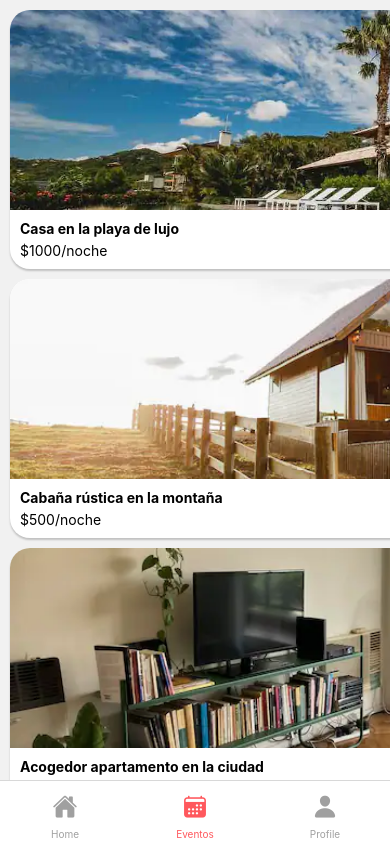
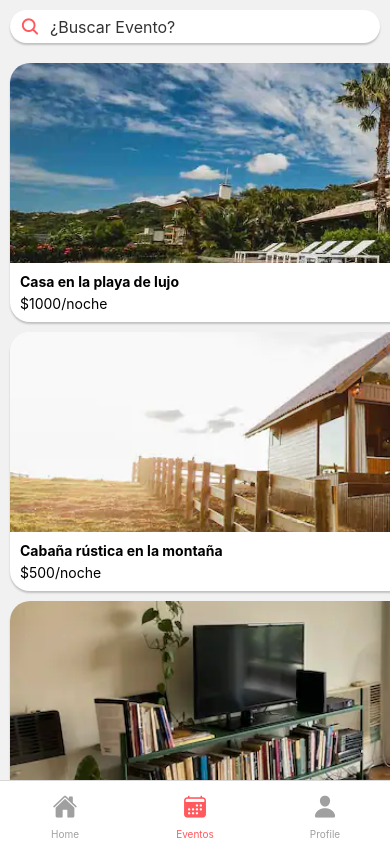
Before and after one commit to zavolukadg/pilis-fswd-mod5-ZAVOLUK-GRIOT-RAMOS, a React Native app: screen /Eventos in a window 390 px wide. Built offline with nearby package versions, Linux system fonts and the light colour scheme; no server answers.

Commit message:
Estructura Inicial Completa

```diff
--- a/App.js
+++ b/App.js
@@ -7,6 +7,7 @@ import { ProfileScreen } from './src/screens/profile/ProfileScreen'
 import { EventsListScreen } from './src/screens/events-list/EventsListScreen'
 import { Ionicons,FontAwesome } from '@expo/vector-icons'
 import { COLORS, SPACING } from './src/utils/theme'
+import { UserProvider } from './src/context/UserContext'
 
 const Tab = createBottomTabNavigator()
 
@@ -33,6 +34,7 @@ const screenOptions = ({ route }) => {
 export default function App () {
   return (
     <>
+      <UserProvider>
         <NavigationContainer>
           <Tab.Navigator screenOptions={screenOptions}>
             <Tab.Screen name='Home' component={HomeScreen} />
@@ -41,6 +43,7 @@ export default function App () {
           </Tab.Navigator>
         </NavigationContainer>
         <StatusBar style='auto' />
+      </UserProvider>
     </>
   )
 }
--- /dev/null
+++ b/src/api/api.js
@@ -0,0 +1,6 @@
+const API_VERSION_NUMBER = 1
+
+export const api = {
+  server: '', // completa con api server
+  apiVersion: `/api/v${API_VERSION_NUMBER}`
+}
--- /dev/null
+++ b/src/api/events.service.js
@@ -0,0 +1,11 @@
+import { api } from './api'
+const SERVICE_ENDPOINT = `${api.server + api.apiVersion}/events`
+
+export const getEventsList = async () => {
+  try {
+    const response = await fetch(SERVICE_ENDPOINT)
+    return response.json()
+  } catch {
+    throw new Error('could not fetch events from server')
+  }
+}
--- /dev/null
+++ b/src/components/search-bar/SearchBar.jsx
@@ -0,0 +1,19 @@
+import React from 'react'
+import { TextInput, View } from 'react-native'
+import { styles } from './SearchBar.styles'
+import { Ionicons } from '@expo/vector-icons'
+import { COLORS } from '../../utils/theme'
+
+export const SearchBar = ({ handleSearch, searchQuery }) => {
+  return (
+    <View style={styles.searchContainer}>
+      <Ionicons name='search' size={20} color={COLORS.primary} />
+      <TextInput
+        placeholder='¿Buscar Evento?'
+        style={styles.searchInput}
+        onChangeText={handleSearch}
+        value={searchQuery}
+      />
+    </View>
+  )
+}
--- /dev/null
+++ b/src/components/search-bar/SearchBar.styles.js
@@ -0,0 +1,25 @@
+import { StyleSheet } from 'react-native'
+import { COLORS } from '../../utils/theme'
+
+export const styles = StyleSheet.create({
+  searchContainer: {
+    flexDirection: 'row',
+    alignItems: 'center',
+    backgroundColor: COLORS.white,
+    borderRadius: 20,
+    margin: 10,
+    paddingVertical: 5,
+    paddingHorizontal: 10,
+    elevation: 3,
+    shadowColor: '#000',
+    shadowOffset: { width: 0, height: 2 },
+    shadowOpacity: 0.2,
+    shadowRadius: 2
+  },
+  searchInput: {
+    flex: 1,
+    marginLeft: 10,
+    fontSize: 16,
+    color: '#333'
+  }
+})
--- /dev/null
+++ b/src/context/UserContext.js
@@ -0,0 +1,13 @@
+import { createContext, useState } from 'react'
+
+export const UserContext = createContext({
+  currentUser: {},
+  setCurrentUser: () => {}
+})
+
+export const UserProvider = ({ children }) => {
+  const [currentUser, setCurrentUser] = useState(null)
+  const value = { currentUser, setCurrentUser }
+
+  return <UserContext.Provider value={value}>{children}</UserContext.Provider>
+}
--- a/src/screens/events-list/EventsListScreen.jsx
+++ b/src/screens/events-list/EventsListScreen.jsx
@@ -1,7 +1,9 @@
-import React from 'react'
+import React, { useState, useEffect } from 'react'
 import { View, Text, SafeAreaView, FlatList, Pressable, Image } from 'react-native'
 import { styles } from './EventsListScreen.styles'
 import { data } from '../../api/data'
+import { SearchBar } from '../../components/search-bar/SearchBar'
+import { getEventsList } from '../../api/events.service'
 
 const evento = ({ item }) => (
   <Pressable onPress={() => console.warn(`Elemento: ${item.title}`)}>
@@ -14,9 +16,28 @@ const evento = ({ item }) => (
 )
 
 export const EventsListScreen = () => {
+  const [searchQuery, setSearchQuery] = useState('')
+  const [eventsList, setEventsList] = useState([])
+
+  const handleSearch = (query) => {
+    setSearchQuery(query)
+  }
+  const filteredEvents = eventsList.filter(evento => (
+    evento.title.toLowerCase().includes(searchQuery.toLowerCase())
+  ))
+
+  useEffect(() => {
+    getEventsList()
+      .then(data => {
+        setEventsList(data)
+      })
+      .catch(err => console.log(err))
+  }, [])
+
+
   return (
     <SafeAreaView style={styles.container}>
-
+      <SearchBar handleSearch={handleSearch} searchQuery={searchQuery} />
       <FlatList
         data={data}
         renderItem={evento}
```
Also changed, not shown: src/api/user.service.js (added, +11 -0 lines). Lines whose indentation alone changed are shown as unchanged.
